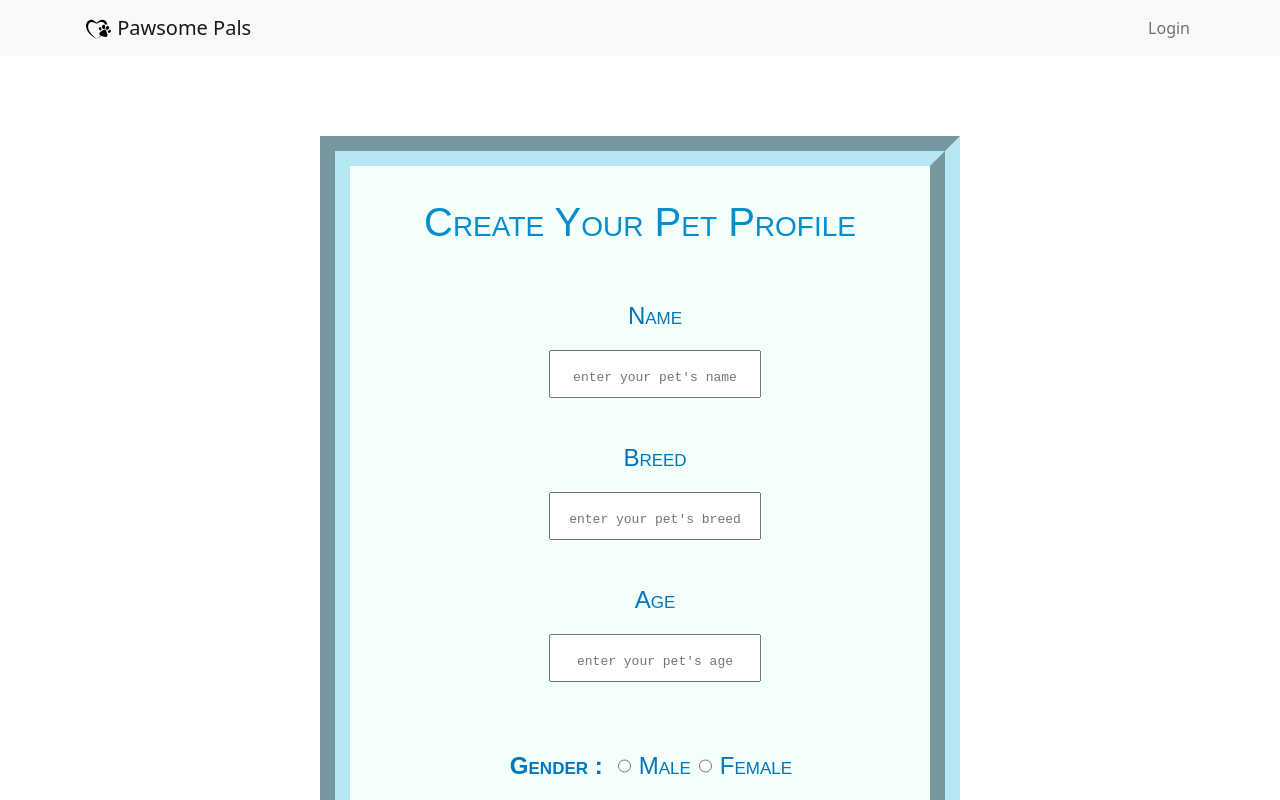
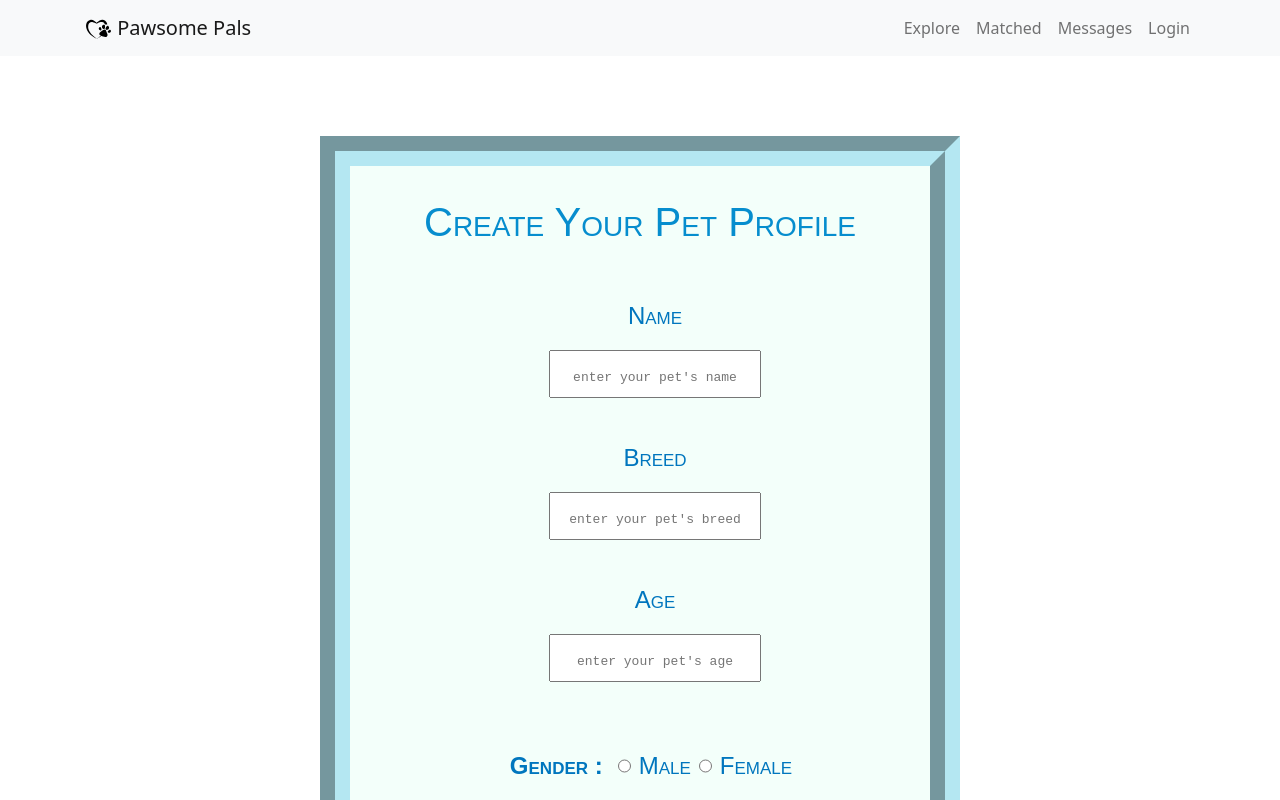
Before and after one commit to miaju/pawsome-pals, a React (Create React App) app: page / in a window 1280 px wide. Shown: the top 800 px of the page. Built offline with nearby package versions, Linux system fonts and the light colour scheme; no server answers.

Commit message:
add to navbar to match wireframe

```diff
--- a/src/components/NavBar.js
+++ b/src/components/NavBar.js
@@ -26,9 +26,12 @@ const NavBar = () => {
         <Navbar.Toggle />
         <Navbar.Collapse className="justify-content-end">
           <Nav>
+            <Nav.Link href="#explore">Explore</Nav.Link>
+            <Nav.Link href="#matched">Matched</Nav.Link>
+            <Nav.Link href="#messages">Messages</Nav.Link>
             {user ? (
               <>
-                <Nav.Link href="#profile">You are logged in as: {user.name}</Nav.Link>
+                <Nav.Link href="#profile">Profile</Nav.Link>
                 <Nav.Link onClick={() => logout({ logoutParams: { returnTo: window.location.origin }})}>Logout</Nav.Link>
               </>
             ): (
```
